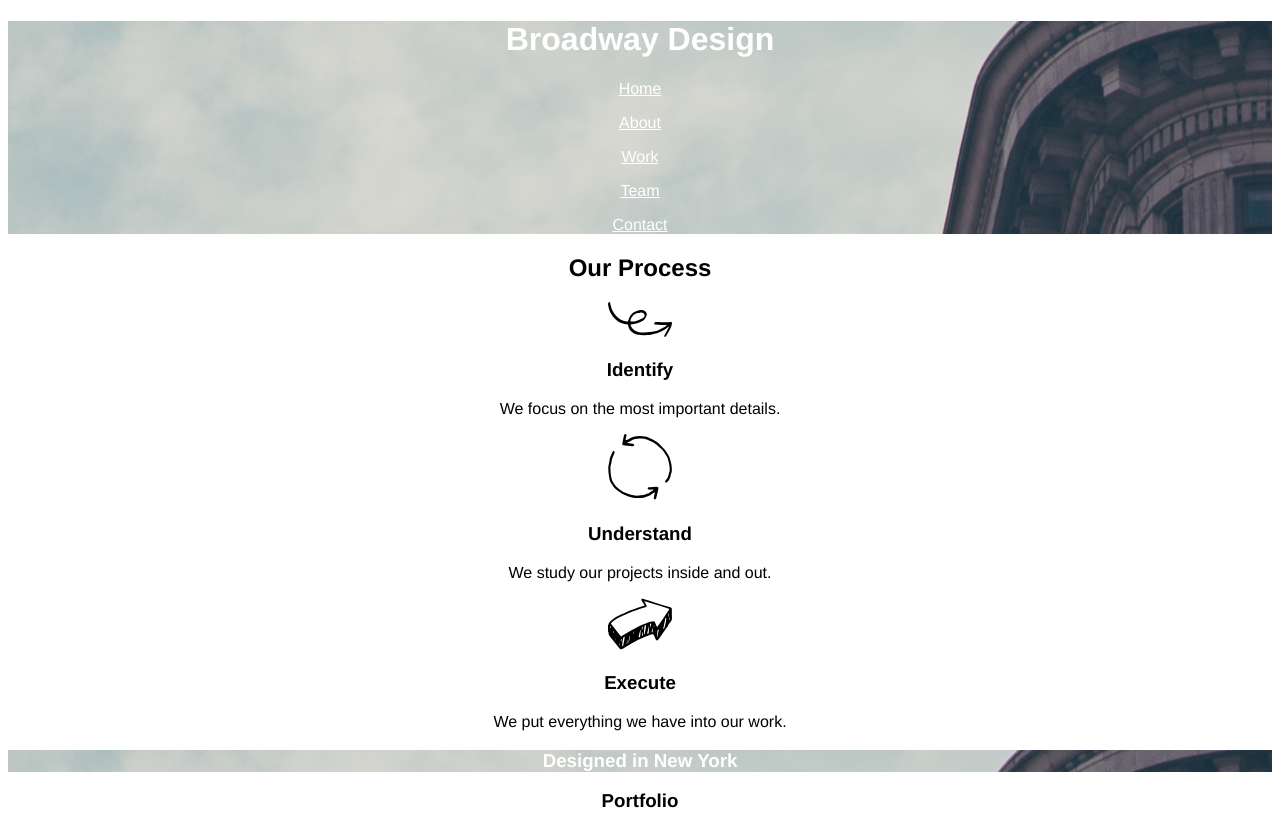
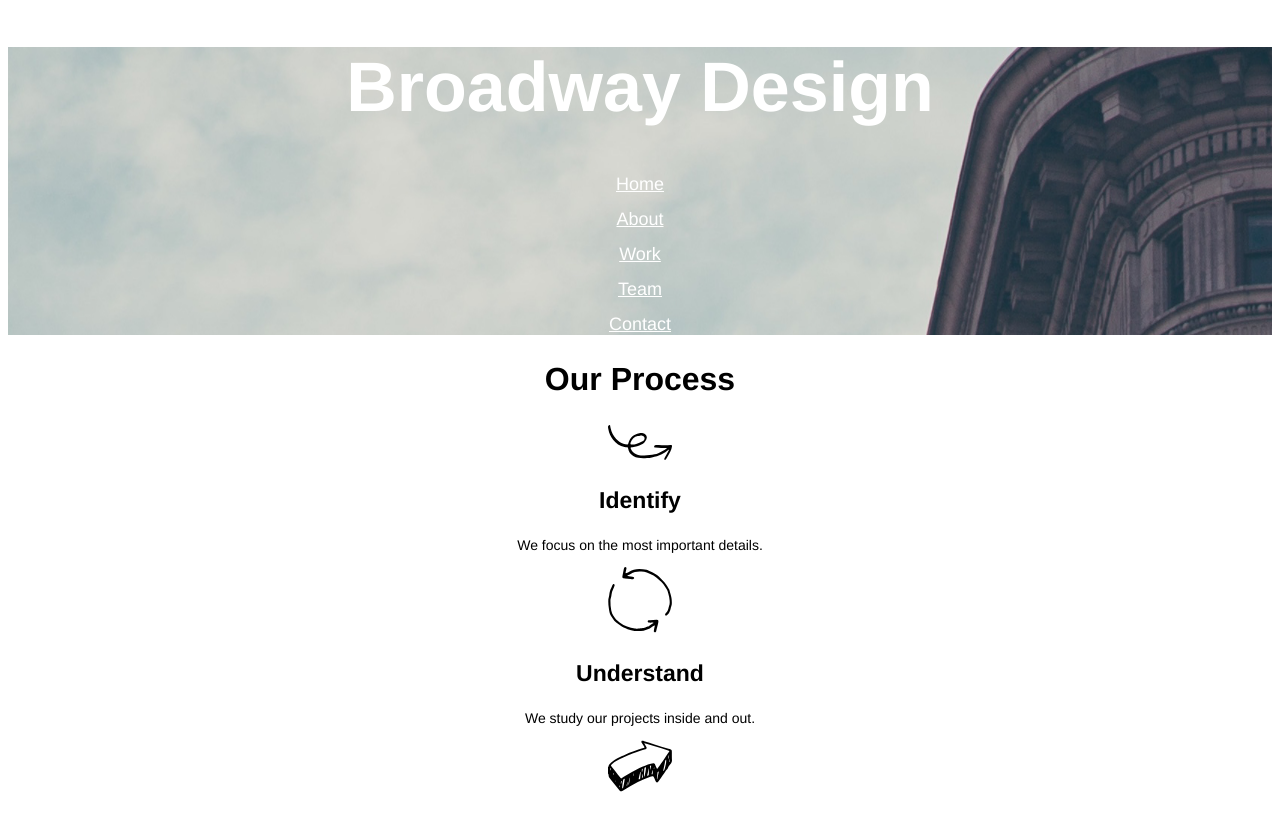
Before and after one commit to avelineamour/Broadway, a plain HTML site: page index.html in a window 1280 px wide. Shown: the top 815 px of the page. Drawn offline with Linux system fonts and the light colour scheme.

Commit message:
Final Touches

```diff
--- a/resources/css/index.css
+++ b/resources/css/index.css
@@ -8,6 +8,10 @@ body {
   background-image: url("./../images/the-flatiron-building.png");
 }
 
+.topnav {
+  font-size: 18px;
+}
+
 h1,
 .newyork,
 .topnav,
@@ -15,10 +19,31 @@ h1,
   color: white;
 }
 
+h1 {
+  font-size: 70px;
+  font-weight: bold;
+}
 
 h2,
 h3 {
   color: black;
+  font-weight: bold;
+}
+
+h2 {
+  font-size: 32px;
+}
+
+h3 {
+  font-size: 23px;
+}
+
+p {
+  font-size: 14px;
+}
+
+.newyork {
+  background-image: url("./../images/the-flatiron-building.png");
 }
 
 .footnav {
@@ -26,7 +51,3 @@ h3 {
   text-align: left;
   font-size: 11px;
 }
-
-.newyork {
-  background-image: url("./../images/the-flatiron-building.png");
-}
```
Also changed, not shown: index.html (indentation only).
